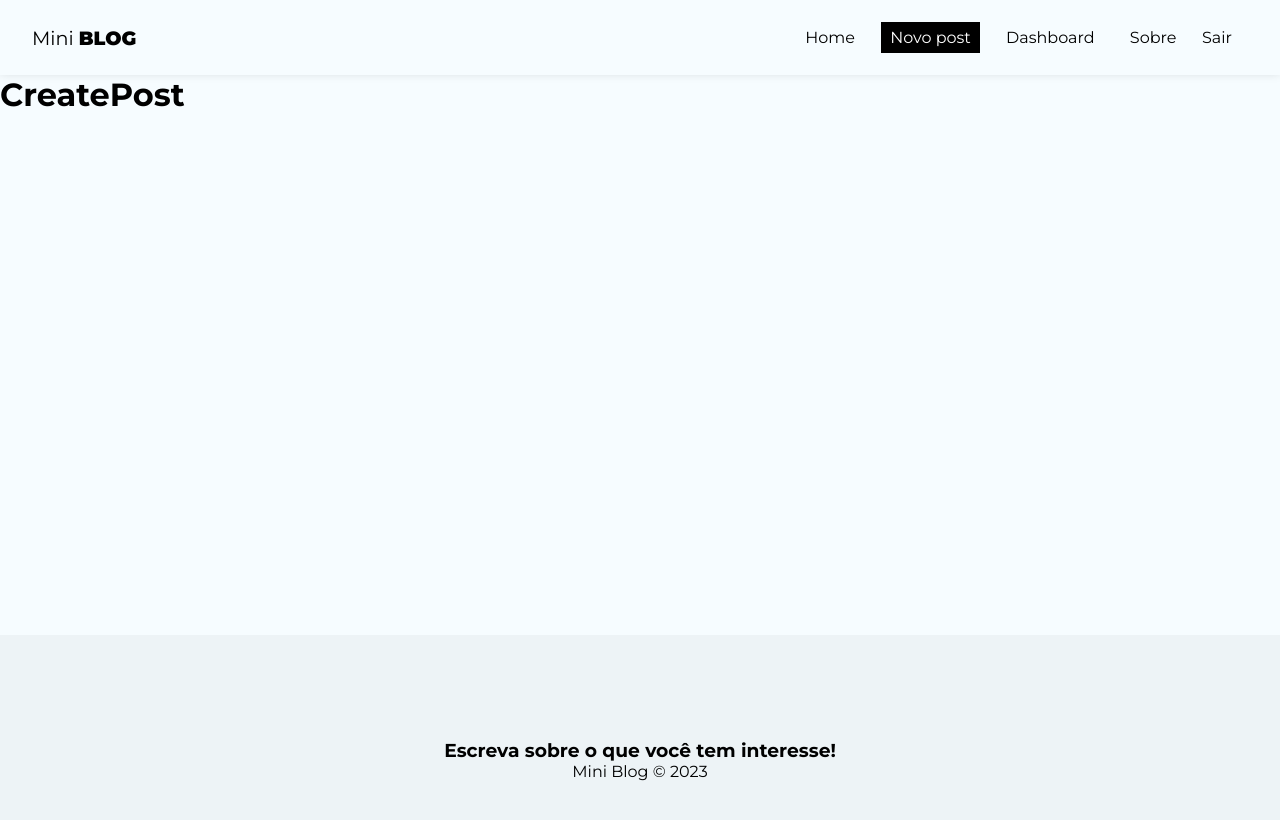
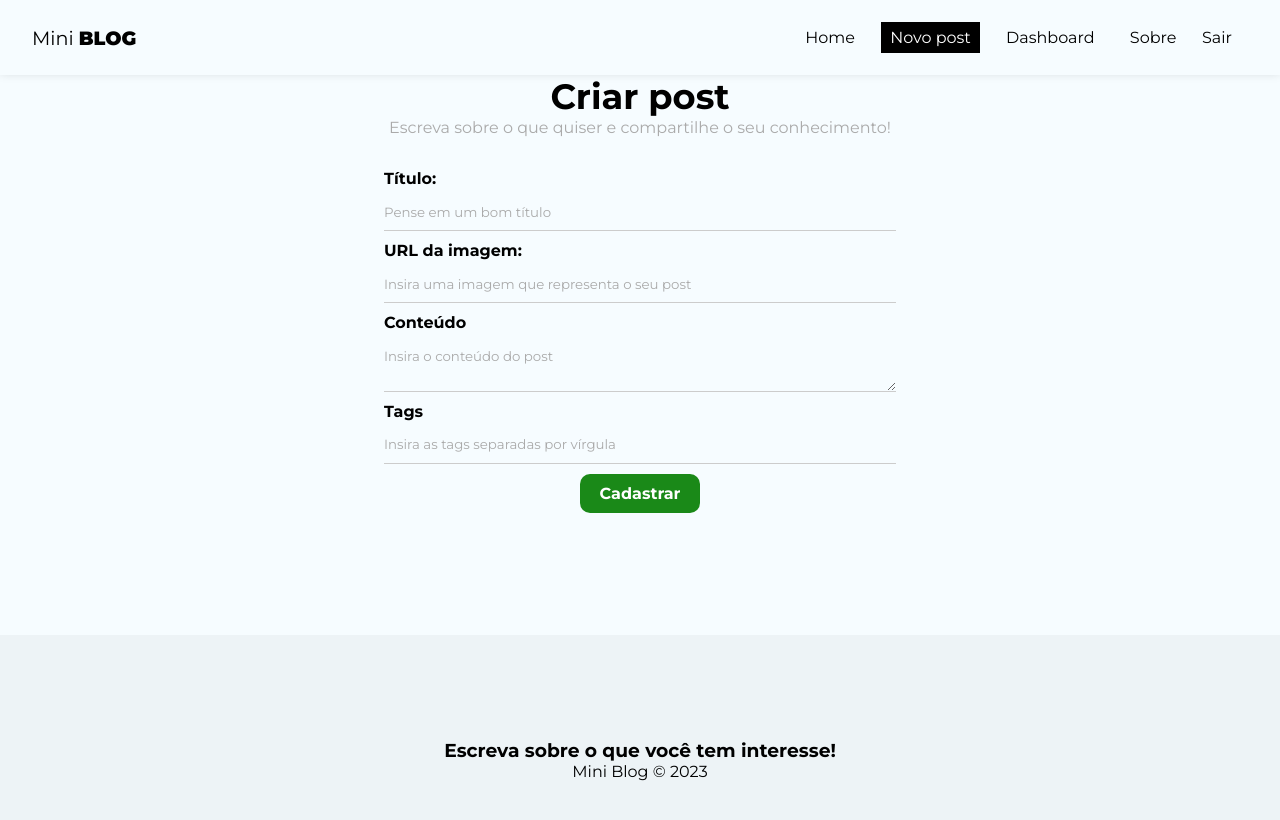
Before and after one commit to MarlonChi/mini-blog, a React (Vite) app: page /posts/create in a window 1280 px wide. Shown: the top 820 px of the page. Built offline with nearby package versions, Linux system fonts and the light colour scheme; no server answers; sample sign-in values are in the browser's storage.

Commit message:
:construction: Post create and validations

```diff
--- /dev/null
+++ b/src/hooks/useInsertDocument.jsx
@@ -0,0 +1,62 @@
+import { useState, useEffect, useReducer } from "react";
+import { db } from "../firebase/config";
+import { collection, addDoc, Timestamp } from "firebase/firestore";
+
+const initialState = {
+  loading: null,
+  error: null,
+};
+
+const insertReducer = (state, action) => {
+  switch (action.type) {
+    case "LOADING":
+      return { loading: true, error: null };
+    case "INSERTED_DOC":
+      return { loading: false, error: null };
+    case "ERROR":
+      return { loading: false, error: action.payload };
+    default:
+      return state;
+  }
+};
+
+export const useInsertDocument = (docCollection) => {
+  const [response, dispatch] = useReducer(insertReducer, initialState);
+
+  const [cancelled, setCancelled] = useState(false);
+
+  const checkCancelBeforeDispatch = (action) => {
+    if (!cancelled) {
+    }
+    dispatch(action);
+  };
+
+  const insertDocument = async (document) => {
+    checkCancelBeforeDispatch({
+      type: "LOADING",
+    });
+    try {
+      const newDocument = { ...document, createdAt: Timestamp.now() };
+      const insertDocument = await addDoc(
+        collection(db, docCollection),
+        newDocument
+      );
+
+      checkCancelBeforeDispatch({
+        type: "INSERTED_DOC",
+        payload: insertDocument,
+      });
+    } catch (error) {
+      checkCancelBeforeDispatch({
+        type: "ERROR",
+        payload: error.message,
+      });
+    }
+  };
+
+  useEffect(() => {
+    return () => setCancelled(true);
+  }, []);
+
+  return { insertDocument, response };
+};
--- a/src/pages/CreatePost/CreatePost.jsx
+++ b/src/pages/CreatePost/CreatePost.jsx
@@ -1,11 +1,110 @@
-import React from "react";
+import { useState } from "react";
+import { useNavigate } from "react-router-dom";
+
+import { useAuthValue } from "../../context/AuthContext";
+import { useInsertDocument } from "../../hooks/useInsertDocument";
 
 import "./CreatePost.scss";
 
 export const CreatePost = () => {
+  const [title, setTitle] = useState("");
+  const [image, setImage] = useState("");
+  const [body, setBody] = useState("");
+  const [tags, setTags] = useState([]);
+  const [formError, setFormError] = useState("");
+
+  const { user } = useAuthValue();
+
+  const { insertDocument, response } = useInsertDocument("posts");
+
+  const navigate = useNavigate();
+
+  const handleSubmit = (e) => {
+    e.preventDefault();
+    setFormError("");
+
+    try {
+      new URL(image);
+    } catch (e) {
+      setFormError("A imagem precisa ser uma URL.");
+    }
+
+    const tagsArray = tags.split(",").map((tag) => tag.trim().toLowerCase());
+    if (!title || !image || !tags || !body) {
+      setFormError("Por favor preencha todos os campos.");
+    }
+
+    if (formError) return;
+
+    insertDocument({
+      title,
+      image,
+      body,
+      tagsArray,
+      uid: user.uid,
+      createdBy: user.displayName,
+    });
+
+    navigate("/");
+  };
+
   return (
-    <div>
-      <h1>CreatePost</h1>
+    <div className="CreatePost">
+      <h2>Criar post</h2>
+      <p>Escreva sobre o que quiser e compartilhe o seu conhecimento!</p>
+      <form onSubmit={handleSubmit}>
+        <label>
+          <span>Título:</span>
+          <input
+            type="text"
+            name="title"
+            required
+            placeholder="Pense em um bom título"
+            value={title}
+            onChange={(e) => setTitle(e.target.value)}
+          />
+        </label>
+        <label>
+          <span>URL da imagem:</span>
+          <input
+            type="text"
+            name="image"
+            required
+            placeholder="Insira uma imagem que representa o seu post"
+            value={image}
+            onChange={(e) => setImage(e.target.value)}
+          />
+        </label>
+        <label>
+          <span>Conteúdo</span>
+          <textarea
+            name="body"
+            required
+            placeholder="Insira o conteúdo do post"
+            value={body}
+            onChange={(e) => setBody(e.target.value)}
+          ></textarea>
+        </label>
+        <label>
+          <span>Tags</span>
+          <input
+            type="text"
+            name="tags"
+            required
+            placeholder="Insira as tags separadas por vírgula"
+            value={tags}
+            onChange={(e) => setTags(e.target.value)}
+          />
+        </label>
+        {response.error && <p className="error">{response.error}</p>}
+        {formError && <p className="error">{formError}</p>}
+        {!response.loading && <button className="btn">Cadastrar</button>}
+        {response.loading && (
+          <button className="btn" disabled>
+            Aguarde...
+          </button>
+        )}
+      </form>
     </div>
   );
 };
--- a/src/pages/CreatePost/CreatePost.scss
+++ b/src/pages/CreatePost/CreatePost.scss
@@ -0,0 +1,12 @@
+.CreatePost {
+  text-align: center;
+
+  h2 {
+    font-size: 2.2em;
+  }
+
+  p {
+    color: #aaa;
+    margin-bottom: 2em;
+  }
+}
```
